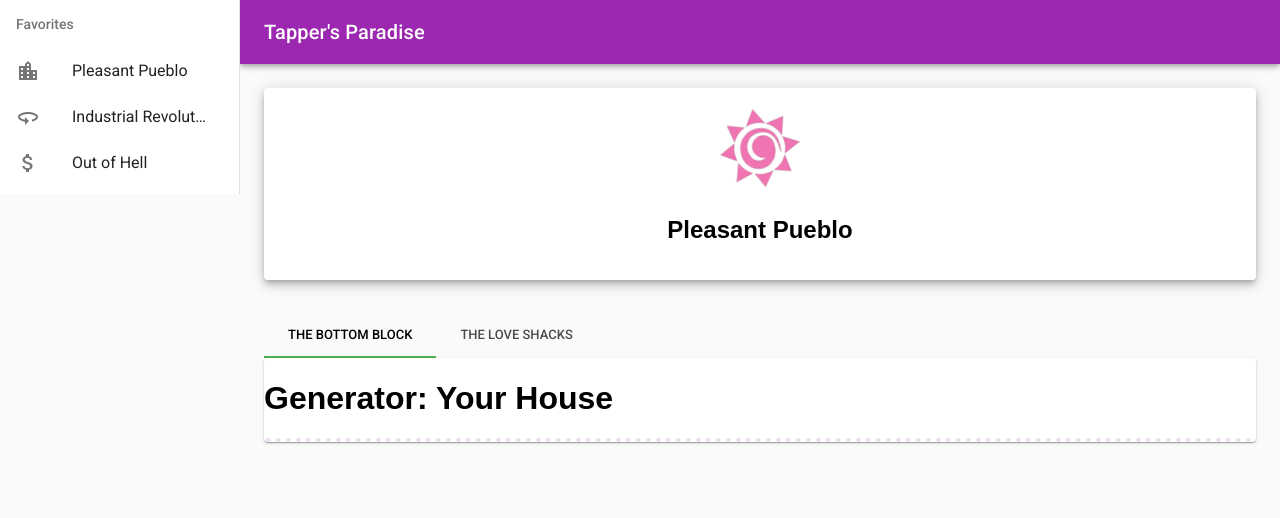
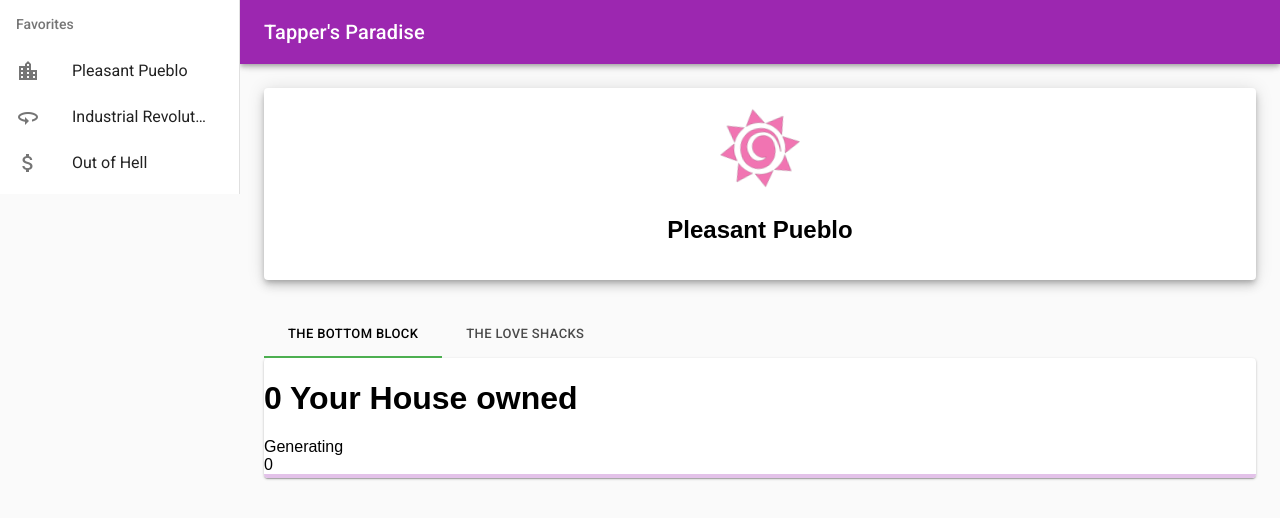
Before and after one commit to skamansam/tappers-paradise, a React (Create React App) app: page / in a window 1280 px wide. Shown: the top 518 px of the page. Built offline with nearby package versions, Linux system fonts and the light colour scheme.

Commit message:
fix the generator so ir works a little better

```diff
--- a/public/universes/landlord.json
+++ b/public/universes/landlord.json
@@ -25,7 +25,13 @@
           "id": 0,
           "name": "Your House",
           "type": "cell",
-          "timer": false,
+          "timer": {
+            "initialValue": 3000,
+            "intervals": [
+              2,4,8,16,32,64,128,256,512,1024
+            ],
+            "intervalType": "binary"
+          },
           "base_cost": 1.00,
           "cost_multiplier": 0.01,
           "resource_cost": "buck",
--- a/src/components/GameBoard.js
+++ b/src/components/GameBoard.js
@@ -38,7 +38,7 @@ class GameBoard extends Component {
     }],
     bonuses: [],
     errors: "",
-    totals: [],
+    totals: {},
     selectedWorldId: 0
   }
 
@@ -82,12 +82,15 @@ class GameBoard extends Component {
       )
   }
 
-  addResource = (rezName, rezDelta,b,c) => {
+  addResource = (rezName, rezDelta) => {
     console.log(rezName, rezDelta)
     this.setState( (prevState, _props) => {
       const newState = {...prevState};
-      newState.totals[rezName] = newState.totals[rezName] || 0;
+      if(!newState.totals[rezName]){
+        newState.totals[rezName] = 0;
+      }
       newState.totals[rezName] += rezDelta;
+      console.log("GameBoard: Setting New State:", newState.totals[rezName], newState)
       return newState;
     });
   }
@@ -119,7 +122,7 @@ class GameBoard extends Component {
 
     return (
       <div className={classes.root}>
-        <Stage resources={this.state.universe.resources} universeName={this.state.universe.name} className={classes.stage}/>
+        <Stage resources={this.state.universe.resources} totals={this.state.totals} universeName={this.state.universe.name} className={classes.stage}/>
         {tabBar}
         {generators}
       </div>
--- a/src/components/IncomeGenerator.js
+++ b/src/components/IncomeGenerator.js
@@ -12,28 +12,36 @@ const styles = theme => ({
   root: {
   },
 });
+
 class IncomeGenerator extends Component {
-  constructor(){
-    super();
-    this.state = {
-      buildStarted: false
+  state = {
+    buildStarted: false,
+    cost: 1.25,
+    produces: {
+      unit: 'buck',
+      value: 1.25
     }
   }
+
   buildResource = () =>{
     this.setState({buildStarted: true});
   }
 
   addResource = () => {
-    this.props.onResourceChange('buck', 1.25);
+    this.props.onResourceChange(this.state.produces.unit, this.state.produces.value);
+    // console.info("Generator Data: ", this.props.data)
     this.setState({buildStarted: true});
   }
 
   render() {
-    const { data } = this.props;
+    const { data, count } = this.props;
+    const { resource_cost, base_cost, cost_multiplier} = data;
+    const { buildStarted } = this.state;
     return (
       <Card onClick={ () => { this.addResource() } }>
-        <h1>Generator: {data && data.name}</h1>
-        <Timer started={this.state.buildStarted} onFinish={this.addResource}/>
+        <h1>{count || 0} {data && data.name} owned</h1>
+        <div>{`Generating `}</div>
+        <Timer displayCount={true} displayPercentage={true} duration={5000} started={buildStarted} onFinish={this.addResource}/>
       </Card>
     );
   }
@@ -43,7 +51,9 @@ IncomeGenerator.propTypes = {
   classes: PropTypes.object.isRequired,
   theme: PropTypes.object.isRequired,
   onResourceChange: PropTypes.func,
-  name: PropTypes.string
+  name: PropTypes.string,
+  data: PropTypes.object.isRequired,
+  count: PropTypes.number
 };
 
 
--- a/src/components/Stage.js
+++ b/src/components/Stage.js
@@ -36,10 +36,12 @@ const styles = theme => ({
 class Stage extends Component {
   state = {
     resources: {},
-    universeName: ''
+    universeName: '',
+    totals: {}
   }
   componentWillReceiveProps = (newProps) => {
-    this.setState({resources: newProps.resources, universeName: newProps.universeName})
+    console.log("Stage: receiving new props", newProps)
+    this.setState({resources: newProps.resources, totals: newProps.totals, universeName: newProps.universeName})
   }
   render = () => {
     const { classes } = this.props;
--- a/src/components/Timer.jsx
+++ b/src/components/Timer.jsx
@@ -12,44 +12,52 @@ const styles = theme => ({
   }
 });
 class Timer extends Component {
+  state = {
+    completed: 0,
+    buffer: 0,
+    tickDuration: 100
+  }
+  timer = null;
 
-  constructor(){
-    super();
-    this.state = {
-      completed: 0,
-      itemsPerComplete: 1,
-      buffer: 0,
-      duration: 5000,
-      tickDuration: 500
-    }
+  componentWillUnmount() {
+    clearInterval(this.timer);
   }
 
   componentDidMount = () => {
-    if(this.props.started){
-      this.timer = setInterval(this.progress, 500);
+    this._handleTimerUpdates();
+  }
+
+  _handleTimerUpdates = () => {
+    if(this.props.started && this.timer == null){
+      this.timer = setInterval(this.progress, this.state.tickDuration);
+    }else if(!this.props.started){
+      clearInterval(this.timer);
+      this.timer = null;
     }
   }
-
-  componentWillReceiveProps = (newProps) => {
-    this.setState({started: newProps.started, duration: newProps.duration, tickDuration: newProps.tickDuration})
+  componentDidUpdate = (prevProps, prevState, snapshot) => {
+    this._handleTimerUpdates();
   }
 
   progress = () => {
     const { completed } = this.state;
-    const nextTickValue = this.state.duration / this.state.tickDuration
+    const nextTickValue = this.props.duration / this.state.tickDuration
     if (completed >= 100) {
-      this.setState({ completed: 0 });
-      this.onFinish();
+      this.setState({ completed: 0 }, () => this.props.onFinish() );
     } else {
-      this.setState({ completed: completed + nextTickValue});
+      this.setState({ completed: completed + nextTickValue})
     }
   };
 
   render() {
-    const { data } = this.props;
+    const {completed, buffer} = this.state;
+    const label = (
+      <label>{completed}</label>
+    )
     return (
       <div>
-        <LinearProgress variant="buffer" value={this.state.completed} valueBuffer={this.state.buffer} />
+        {label}
+        <LinearProgress variant="determinate" value={completed} valueBuffer={buffer} />
       </div>
     );
   }
@@ -61,7 +69,8 @@ Timer.propTypes = {
   onFinish: PropTypes.func,
   displayCount: PropTypes.bool,
   displayPercentage: PropTypes.bool,
-  started: PropTypes.bool
+  started: PropTypes.bool,
+  duration: PropTypes.number
 };
 
 
--- a/src/themeElement.js
+++ b/src/themeElement.js
@@ -7,6 +7,9 @@ import CssBaseline from '@material-ui/core/CssBaseline';
 // A theme with custom primary and secondary color.
 // It's optional.
 export const theme = createMuiTheme({
+  typography: {
+    useNextVariants: true,
+  },
   palette: {
     primary: {
       light: purple[300],
```
